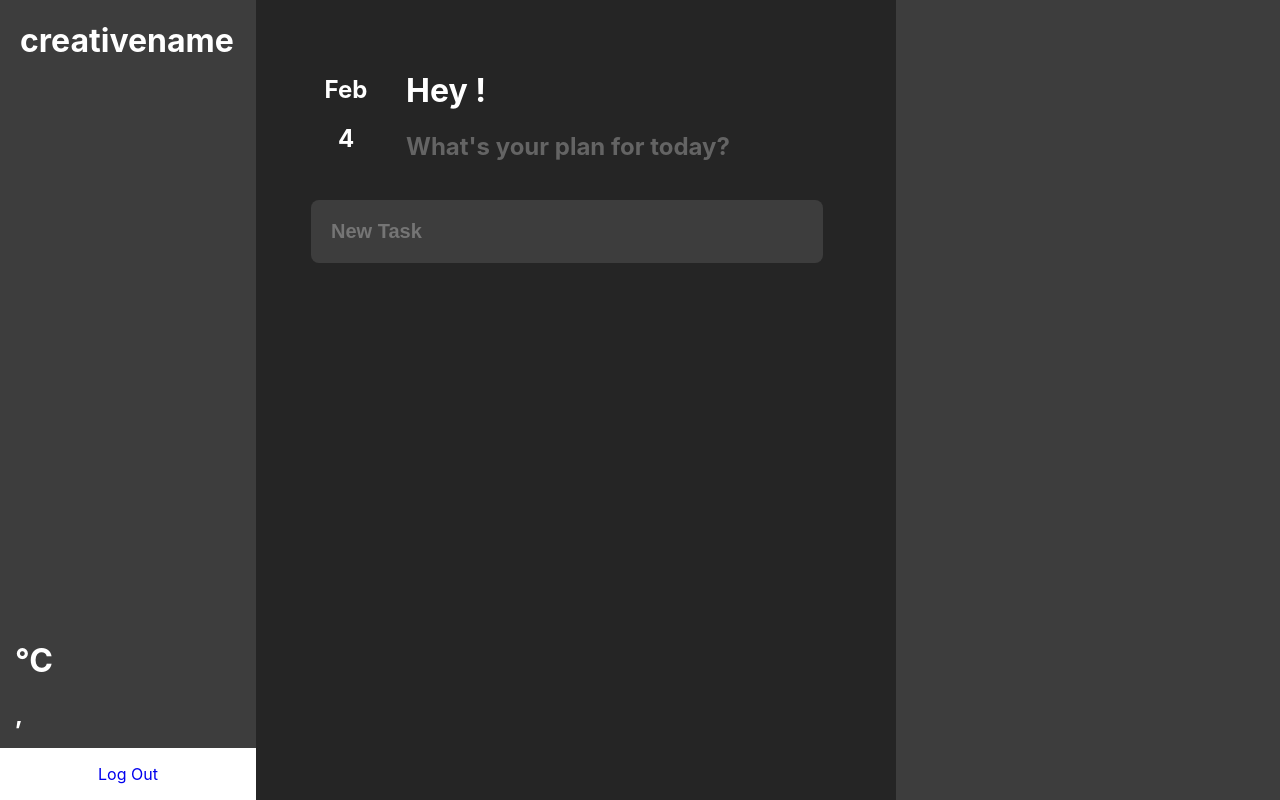
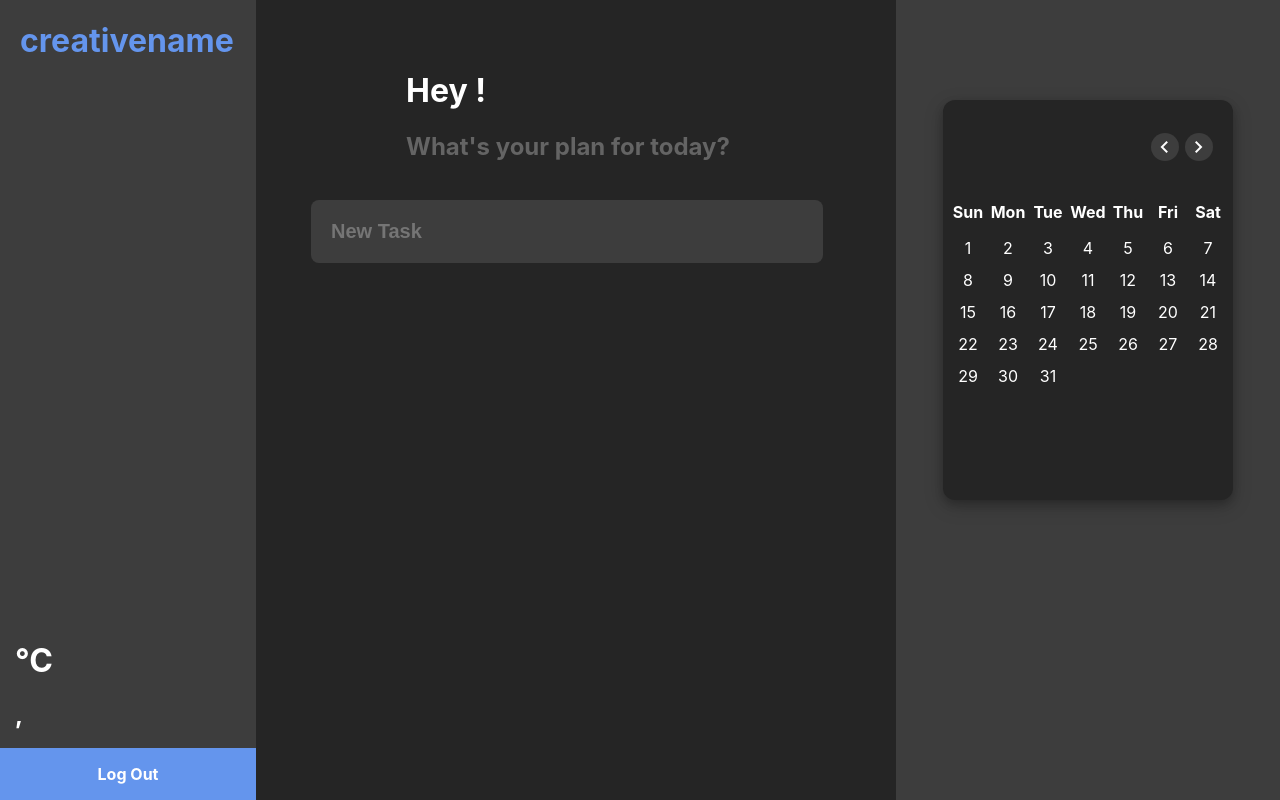
Before and after one commit to preyes1/momentum, a Flask app: template templates/home.html in a window 1280 px wide. Run offline with Flask 3, Linux system fonts and the light colour scheme; the template is opened without the code that fills it: values that come from a table or form of the project are taken from there, others are empty; some libraries are stand-ins or nearby versions.

Commit message:
Reworked homepage

```diff
--- a/main.py
+++ b/main.py
@@ -11,6 +11,7 @@ from flask_bootstrap import Bootstrap
 from datetime import datetime as dt
 import requests
 from werkzeug.security import generate_password_hash, check_password_hash
+from methods import date_to_string, date_to_string_FULL
 
 #weather api
 BASE_URL = "http://api.openweathermap.org/data/2.5/weather?"
@@ -99,6 +100,9 @@ def home():
     #string list
     weatherS = [response['weather'][0]['description'], response['sys']['country'], response['name']]
 
+    current_date_raw = dt.now().strftime('%Y-%m-%d')
+    current_date = date_to_string(current_date_raw)
+    current_date_full = date_to_string_FULL(current_date_raw)
 
     if request.method == "POST":
         task = Tasks(user_id = userid, task = form.task.data)
@@ -107,7 +111,9 @@ def home():
         return redirect(url_for('home'))
     #reverses tasks so the newest task will be at the top
     tasks.reverse()
-    return render_template('home.html', user = user, tasks = tasks, form=form, weather=weather, weatherS=weatherS)
+    return render_template('home.html', user = user, tasks = tasks, form=form,
+                           weather=weather, weatherS=weatherS, current_date = current_date,
+                           current_date_full = current_date_full)
 
 #delete tasks
 @app.route("/deletetask/<int:task_id>")
--- a/static/home.css
+++ b/static/home.css
@@ -3,22 +3,24 @@
     float: left;
     background-color: #3D3D3D;
     height: 100vh;
+    position: fixed;
 }
 
 .div2{
     position: relative;
     width: 50%;
-    float: left;
-    background-color: #252525;
-    height: 100vh;
-
+    left: 20%;
 }
 .div3{
-
+    float: left;
+    position: fixed;
+    top: 0;
     width: 30%;
-    float: left;
+    left: 70%;
     background-color: #3D3D3D;
-    height: 100vh;
+    min-height: 100vh;
+    display: flex;
+    justify-content: center;
 
 }
 /*
@@ -93,17 +95,21 @@
 .top{
     position: absolute;
     left: 20px;
+    color: cornflowerblue;
 }
 .weather-container{
     position: absolute;
     bottom: 50px;
     left: 15px;
 }
+
 .logout-container{
     position: absolute;
     bottom: 0;
-    width: 20%;
-    background-color: white;
+    width: 100%;
+    background-color: cornflowerblue;
+    color: white;
+    font-weight: 700;
     justify-content: center;
     text-align: center;
 }
@@ -132,6 +138,10 @@
     bottom: 100px;
     left: 55px;
     width: 100%;
+}
+.list .task ul{
+
+    padding: 0;
 }
 .list-container {
     position: absolute;
@@ -167,13 +177,97 @@
     margin: 5px;
     padding: 0;
     font-weight: 700;
+    left: 0;
 }
 
 .task ul {
     background-color: #3D3D3D;
     border-radius: 12px;
 
+
 }
 .task {
     left: 55px;
 }
+
+.div3 .container{
+    width: 290px;
+    background-color: #252525;
+    border-radius: 12px;
+    height: 400px;
+    position: relative;
+    top: 100px;
+    box-shadow: 0 4px 8px 0 rgba(0, 0, 0, 0.2), 0 6px 20px 0 rgba(0, 0, 0, 0.19);
+}
+
+.div3 .container header{
+    display: flex;
+    align-items: center;
+    padding: 25px 30px 10px;
+    justify-content: space-between;
+}
+header .current-date{
+    font-size: 1.45rem;
+    font-weight: 700;
+}
+header .icons span{
+    height: 28px;
+    width: 28px;
+    margin: 0 1px;
+    cursor: pointer;
+    text-align: center;
+    line-height: 28px;
+    border-radius: 50%;
+    background-color: #3D3D3D;
+}
+header .icons span:last-child{
+    margin-right: -10px;
+}
+.calendar{
+    padding: 5px;
+
+}
+.calendar ul{
+
+    padding: 0;
+    display: flex;
+    list-style: none;
+    flex-wrap: wrap;
+    text-align: center;
+}
+.calendar .days li{
+    margin-bottom: 12px;
+    cursor: pointer;
+    z-index: 1;
+}
+.calendar .weeks li{
+    font-weight: 700;
+}
+
+.calendar ul li {
+    position: relative;
+    width: calc(100% / 7);
+}
+.calendar .days li::before{
+    position: absolute;
+    content: "";
+    height: 30px;
+    width: 30px;
+    top: 50%;
+    left: 50%;
+    transform: translate(-50%, -50%);
+    z-index: -1;
+    border-radius: 50%;
+}
+.days li:hover::before{
+    background: #3D3D3D;
+}
+.days li.inactive{
+    color: #646464;
+}
+.days li.active{
+    color: black;
+}
+.days li.active::before{
+    background: cornflowerblue;
+}
--- a/static/main.css
+++ b/static/main.css
@@ -4,7 +4,7 @@ html, body{
     margin: 0;
     font-family: "Inter", sans-serif;
     color: white;
-    background-color: #333333;
+    background-color: #252525;
 
 }
 
--- /dev/null
+++ b/static/script.js
@@ -0,0 +1,19 @@
+// Have to add defer to <script> tag in html file
+// so document.querySelector() can work properly
+const days = document.querySelector(".days")
+
+// Gets the current date
+let date = new Date(),
+currYear = date.getFullYear(),
+currMonth = date.getMonth();
+
+const renderCalendar = () =>{
+    let lastDateofMonth = new Date(currYear, currMonth + 1, 0).getDate()
+    let liTag = "";
+
+    for(let i = 1; i <= lastDateofMonth; i++){
+        liTag += `<li>${i}</li>`; // adds a <li> element for every day in the month
+    }
+    days.innerHTML = liTag;
+}
+renderCalendar();
--- a/templates/home.html
+++ b/templates/home.html
@@ -1,6 +1,9 @@
 {% extends "main.html" %} {% block styles %}
 <link href="/static/main.css" rel="stylesheet" />
 <link href="/static/home.css" rel="stylesheet" />
+<!--FOR NEXT AND PREV CHEVRONS-->
+<link rel="stylesheet" href="https://fonts.googleapis.com/css2?family=Material+Symbols+Outlined:opsz,wght,FILL,GRAD@20..48,100..700,0..1,-50..200" />
+<script src="{{url_for('static', filename='script.js')}}" defer></script>
 {% endblock %} {% block page_content %}
 <div class="div1">
   <!--
@@ -30,8 +33,9 @@
   <div class="header">
     <div class="date-container">
       <div class="date">
-        <h2>Feb</h2>
-        <h2>4</h2>
+        <!--uses python to get the current date-->
+        <h2>{{current_date.1}}</h2>
+        <h2>{{current_date.2}}</h2>
       </div>
     </div>
     <div class="greeting">
@@ -49,17 +53,42 @@
       {% for task in tasks %}
       <ul class="task">
         <ul>
-          <li class="tasks"><p>{{task.2}}</p></li>
-          <li>
+            <li>
             <a href="/deletetask/{{task.0}}"
-              ><img src="static/trash.svg" style="height: 20px; width: 20px"
+              ><img src="static/trash.svg" style="height: 22px; width: 22px"
             /></a>
           </li>
+          <li class="tasks"><p>{{task.2}}</p></li>
+
         </ul>
       </ul>
       {% endfor %}
     </div>
   </div>
 </div>
-<div class="div3"></div>
+<div class="div3">
+  <div class="container">
+    <header>
+      <p class="current-date">{{current_date_full.1}} {{current_date_full.0}}</p>
+      <div class="icons">
+        <span id="prev" class="material-symbols-outlined">chevron_left</span>
+        <span id="next" class="material-symbols-outlined">chevron_right</span>
+      </div>
+    </header>
+    <div class="calendar">
+      <ul class="weeks">
+        <li>Sun</li>
+        <li>Mon</li>
+        <li>Tue</li>
+        <li>Wed</li>
+        <li>Thu</li>
+        <li>Fri</li>
+        <li>Sat</li>
+      </ul>
+      <ul class="days">
+
+      </ul>
+    </div>
+  </div>
+</div>
 {% endblock %}
--- a/templates/login.html
+++ b/templates/login.html
@@ -35,6 +35,8 @@ page_content%}
     background-color: #3e3e3e;
     outline: none;
     color: white;
+    font-weight: 300;
+    font-size: 20px;
   }
   .login button {
     background-color: cornflowerblue;
--- a/templates/register.html
+++ b/templates/register.html
@@ -39,11 +39,13 @@ page_content%}
   .register input[type="password"] {
     width: 85%;
     padding: 5px;
-    margin-bottom: 5px;
+    margin-bottom: 15px;
     border-radius: 8px;
     background-color: #3e3e3e;
     outline: none;
     color: white;
+
+
   }
   .register button {
     left: 5px;
```
Also changed, not shown: methods.py (added, +64 -0 lines), static/trash.svg.
